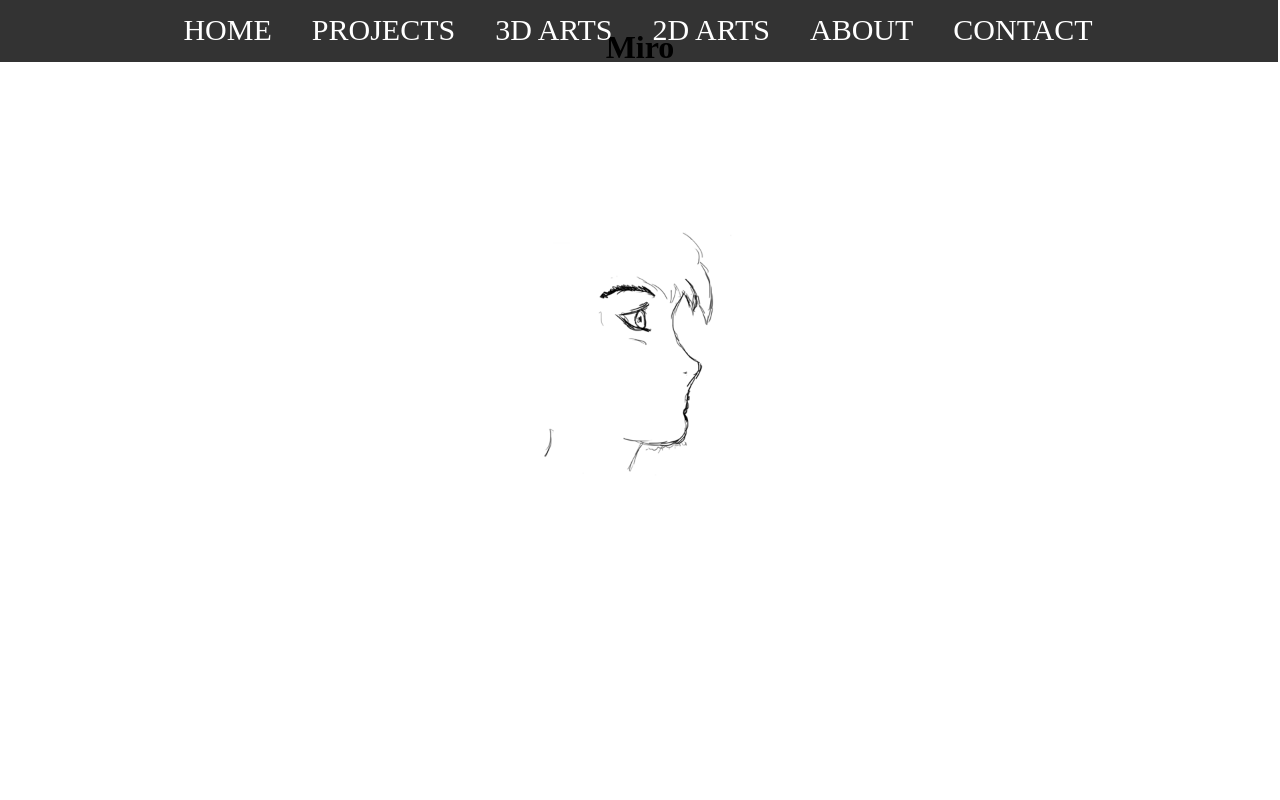
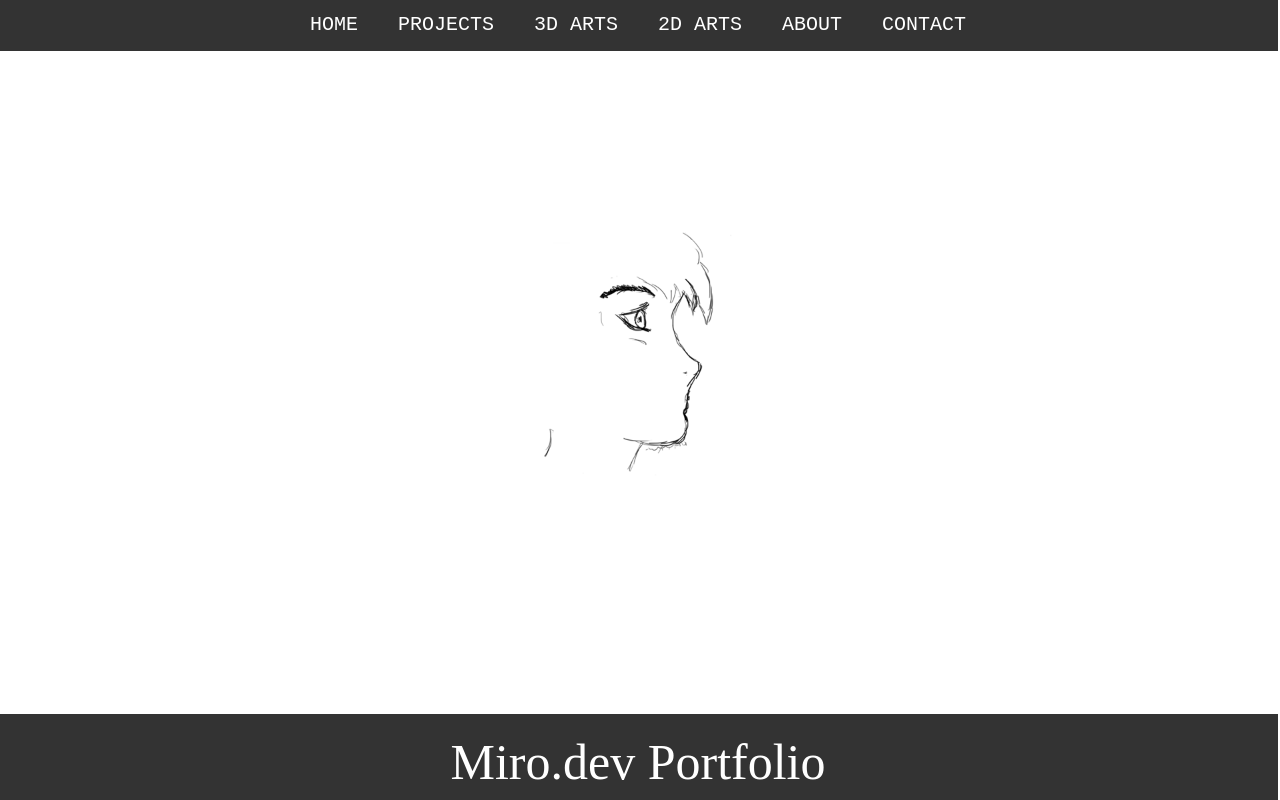
Before and after one commit to MiroJlassi/MiroPortfolio, a plain HTML site: page index.html in a window 1280 px wide. Drawn offline with Linux system fonts and the light colour scheme.

Commit message:
0.0.2
adding home name
adding contact file

```diff
--- a/index.html
+++ b/index.html
@@ -6,16 +6,19 @@
     <title>Miro Portfolio</title>
   </head>
   <body>
-    <ul>
-      <li><a href="#">HOME</a></li>
-      <li><a href="#">PROJECTS</a></li>
+    <ul class="Miro">
+      <li><a href="https://www.facebook.com">HOME</a></li>
+      <li><a href="https://www.google.com">PROJECTS</a></li>
       <li><a href="#">3D ARTS</a></li>
       <li><a href="">2D ARTS</a></li>
       <li><a href="#">ABOUT</a></li>
       <li><a href="#">CONTACT</a></li>
     </ul>
-    <div>
-      <h1>Miro</h1>
-    </div>
+
+    <ul class="marwen">
+      <li>Miro.dev Portfolio</li>
+    </ul>
+
+
   </body>
 </html>
--- a/main.css
+++ b/main.css
@@ -2,15 +2,15 @@ body {
   background-image: url("cute_boy_1.png");
   background-size: 100%;
   background-repeat: no-repeat;
-  backface-visibility: visible;
+  position:fixed;
+}
 
-}
-ul {
+.Miro {
   display: flex;
   justify-content: center;
   align-items: center;
-  font-family: "Brush Script MT";
-  font-size: 30px;
+  font-family: "Courier New" ;
+  font-size: 20px;
   width: 100%;
   position: fixed;
   list-style-type:none;
@@ -36,12 +36,29 @@ li a{
 li a:hover{
   padding: 13px 18px;
   background-color: white;
-  color: rgba(0,0,0,0.9);
+  color: rgba(0,0,0,0.8);
 }
 
-div{
-    display: flex;
-    justify-content: center;
-    align-items: center;
+div.fixed {
+  position: fixed;
+  bottom: 0;
+  right:50%;
+}
 
+.marwen{
+  display: flex;
+  justify-content: center;
+  align-items: center;
+  font-family: "Brush Script MT"  ;
+  font-size: 50px;
+  width: 100%;
+  height: 12%;
+  position: fixed;
+  list-style-type:none;
+  margin:-10px;
+  padding: 0px;
+  overflow: hidden;
+  background-color: rgba(0,0,0,0.8);
+  bottom:0;
+  color: white;
 }
```
Also changed, not shown: Contact.txt (added), contact.html (added).
